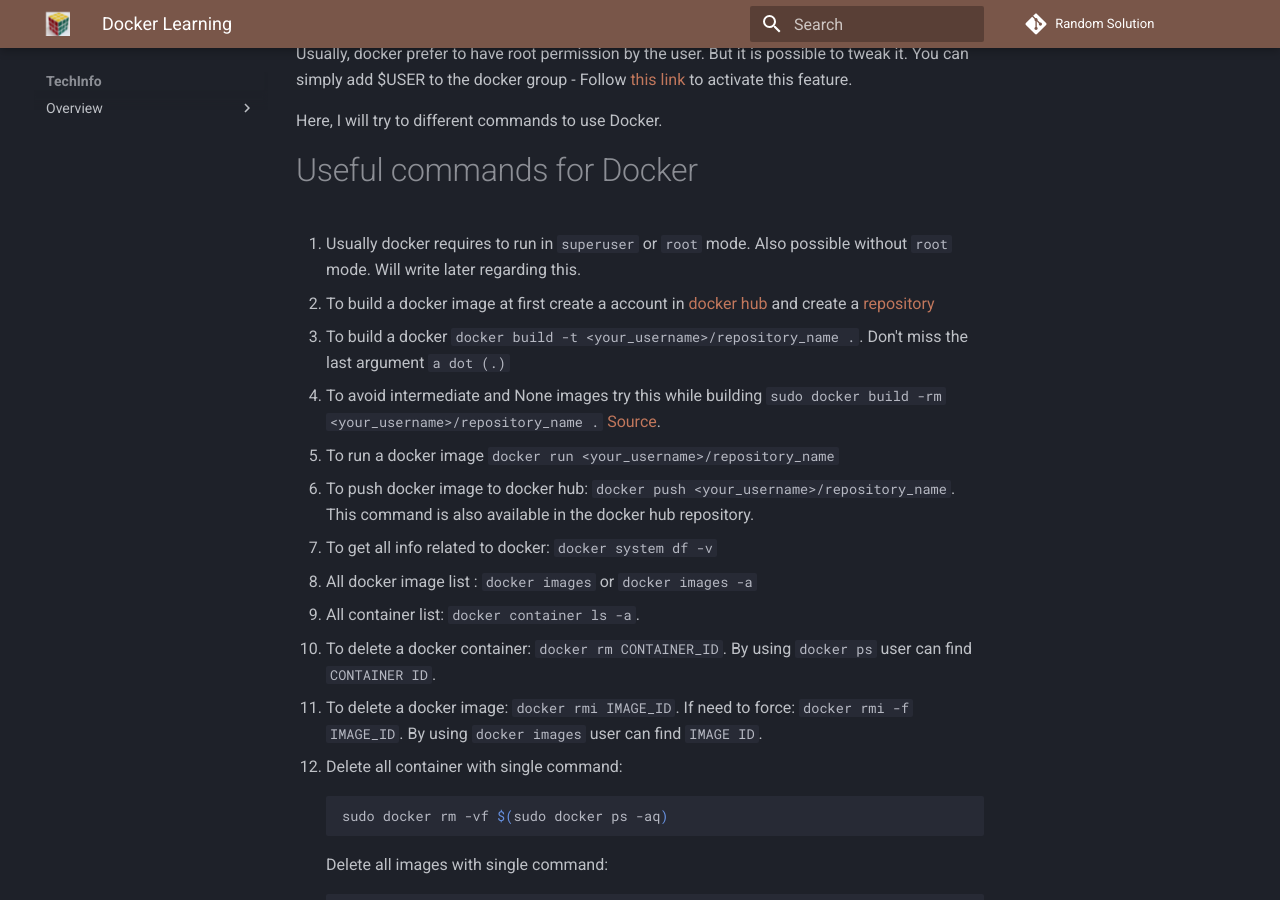
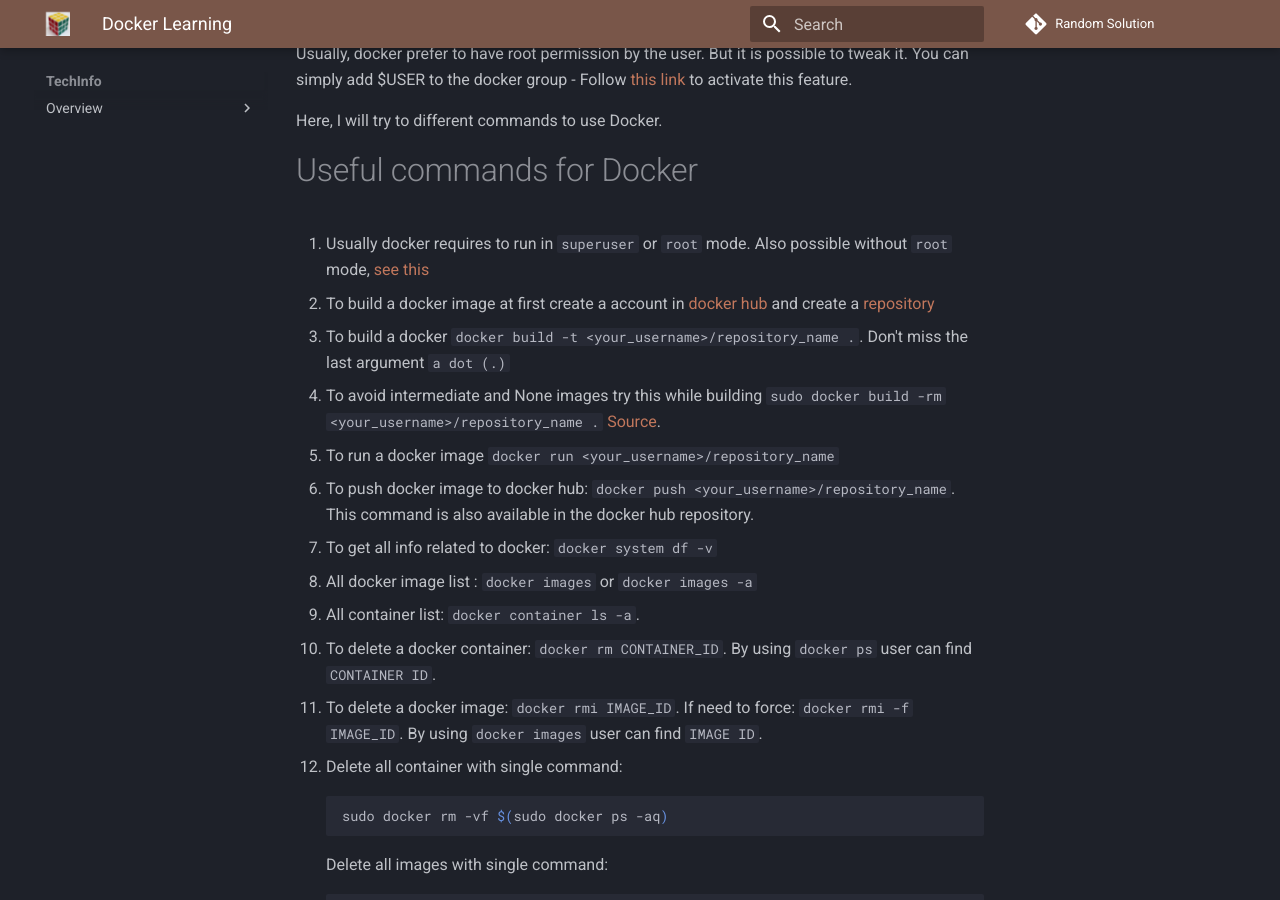
Before and after one commit to atifkarim/random_solution, an MkDocs documentation site: the page built from docs/docker_usage.md, in a window 1280 px wide and 900 px high, scrolled down 455 px. Built offline with MkDocs 1.6.1 and Material for MkDocs 9.7.7, drawn with Linux system fonts in a browser that asks for light colours; comment, search, counter and statistics services are not loaded; part of the change alters nothing that is shown.

Commit message:
Add hyperlink to see non root user setup

````diff
--- a/docs/docker_usage.md
+++ b/docs/docker_usage.md
@@ -18,18 +18,18 @@ Here, I will try to  different commands to use Docker.
 
 # Useful commands for Docker
 
-1. Usually docker requires to run in `superuser` or `root` mode. Also possible without `root` mode. Will write later regarding this.
-1. To build a docker image at first create a account in [docker hub](https://docs.docker.com/docker-hub/#step-1-sign-up-for-a-docker-account) and create a [repository](https://docs.docker.com/docker-hub/#step-2-create-your-first-repository)
-1. To build a docker `docker build -t <your_username>/repository_name .`. Don't miss the last argument `a dot (.)`
-1. To avoid intermediate and None images try this while building `sudo docker build -rm <your_username>/repository_name .` [Source](https://forums.docker.com/t/how-to-remove-none-images-after-building/7050/7).
-1. To run a docker image `docker run <your_username>/repository_name`
-1. To push docker image to docker hub: `docker push <your_username>/repository_name`. This command is also available in the docker hub repository.
-1. To get all info related to docker: `docker system df -v`
-1. All docker image list : `docker images` or `docker images -a`
-1. All container list: `docker container ls -a`.
-1. To delete a docker container: `docker rm CONTAINER_ID`. By using `docker ps` user can find `CONTAINER ID`.
-1. To delete a docker image: `docker rmi IMAGE_ID`. If need to force: `docker rmi -f IMAGE_ID`. By using `docker images` user can find `IMAGE ID`.
-1. Delete all container with single command:
+1. Usually docker requires to run in `superuser` or `root` mode. Also possible without `root` mode, [see this](#provide-non-root-access-to-docker)
+2. To build a docker image at first create a account in [docker hub](https://docs.docker.com/docker-hub/#step-1-sign-up-for-a-docker-account) and create a [repository](https://docs.docker.com/docker-hub/#step-2-create-your-first-repository)
+3. To build a docker `docker build -t <your_username>/repository_name .`. Don't miss the last argument `a dot (.)`
+4. To avoid intermediate and None images try this while building `sudo docker build -rm <your_username>/repository_name .` [Source](https://forums.docker.com/t/how-to-remove-none-images-after-building/7050/7).
+5. To run a docker image `docker run <your_username>/repository_name`
+6. To push docker image to docker hub: `docker push <your_username>/repository_name`. This command is also available in the docker hub repository.
+7. To get all info related to docker: `docker system df -v`
+8. All docker image list : `docker images` or `docker images -a`
+9. All container list: `docker container ls -a`.
+10. To delete a docker container: `docker rm CONTAINER_ID`. By using `docker ps` user can find `CONTAINER ID`.
+11. To delete a docker image: `docker rmi IMAGE_ID`. If need to force: `docker rmi -f IMAGE_ID`. By using `docker images` user can find `IMAGE ID`.
+12. Delete all container with single command:
 
     ```sh
     sudo docker rm -vf $(sudo docker ps -aq)
````
